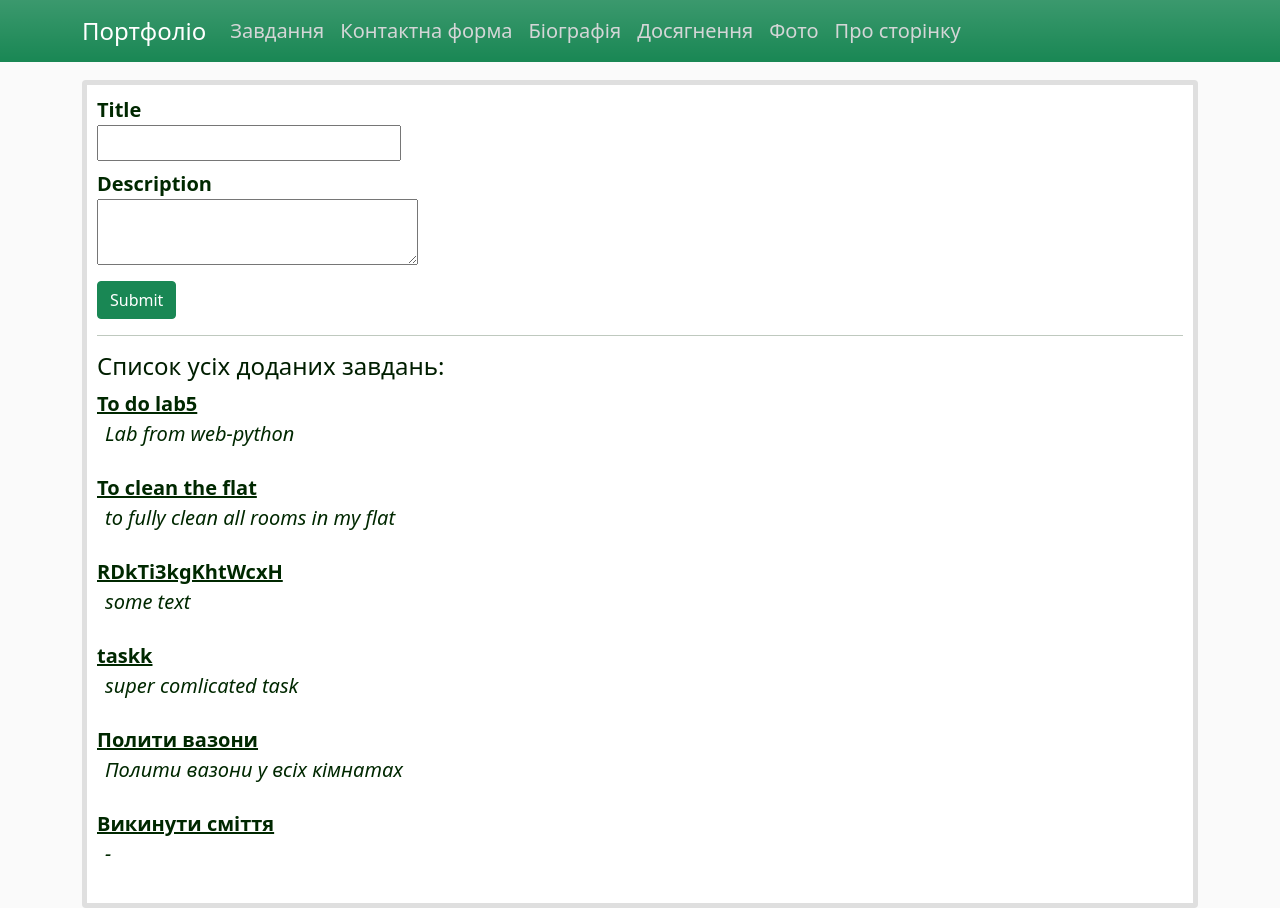
After one commit to liubolif/fatsiievych_project, a Flask app: page /task in a window 1280 px wide. The commit adds this page. Run offline with Flask 2, Linux system fonts and the light colour scheme; data comes from the database, SQL or seed files in the repository; both versions use the stored data as it was after the commit; some libraries are stand-ins or nearby versions.

Commit message:
lab_5_beta

```diff
--- a/app/forms.py
+++ b/app/forms.py
@@ -18,3 +18,11 @@ class ContactForm(FlaskForm):
                                        message="Текстове повідомлення повинне містити від 2 до 200 символів!")]
                             )
     submit = SubmitField('Submit')
+
+
+class TaskForm(FlaskForm):
+    title = StringField('Title', validators=[])
+
+    description = TextAreaField('Description',
+                                validators=[DataRequired()])
+    submit = SubmitField('Submit')
--- a/app/static/css/custom.css
+++ b/app/static/css/custom.css
@@ -6,7 +6,6 @@ body {
 
 h1, h2, h3, h4, h5, h6 {
   color: #001e00;
-  text-align: center;
 }
 
 .navbar-nav .nav-link {
--- a/app/templates/layout.html
+++ b/app/templates/layout.html
@@ -26,6 +26,9 @@
             </button>
             <div class="collapse navbar-collapse fs-5" id="navbarNavDropdown">
                 <ul class="navbar-nav">
+                    <li class="nav-item">
+                      <a class="nav-link" aria-current="page" href="{{url_for('task')}}">Завдання</a>
+                    </li>
                     <li class="nav-item">
                       <a class="nav-link" aria-current="page" href="{{url_for('contact')}}">Контактна форма</a>
                     </li>
--- /dev/null
+++ b/app/templates/task.html
@@ -0,0 +1,37 @@
+{% extends "layout.html" %}
+{% block content %}
+    <div>
+        {% with messages = get_flashed_messages(with_categories=true) %}
+            {% if messages %}
+                {% for category, message in messages %}
+                    <div class="alert alert-{{ category }}">
+                    {{ message }}
+                    </div>
+                {% endfor %}
+            {% endif %}
+        {% endwith %}
+    </div>
+
+    {% from "_render_field.html" import render_field%}
+    <form action="{{ url_for('task') }}" method="POST">
+        {{form.csrf_token}}
+
+        {{ render_field(form.title) }}
+        {{ render_field(form.description) }}
+
+        {{ form.submit(class="btn btn-success") }}
+
+    </form>
+
+    <hr>
+    <h4>Cписок усіх доданих завдань:</h4>
+
+    {% for t in all_tasks %}
+    <dl>
+        <dt> <b><u>{{t.title | safe }}</u></b> </dt>
+        <dd class="px-2"> <i>{{t.description | safe }}</i> </dd>
+    </dl>
+    {% endfor %}
+
+
+{% endblock content %}
--- a/app/views.py
+++ b/app/views.py
@@ -1,9 +1,10 @@
 # -*- coding: utf-8 -*-
-
 
 from flask import Flask, render_template, url_for, request, redirect, flash, session
 from app import app
-from app.forms import ContactForm
+from app.forms import ContactForm, TaskForm
+from app.models import Task
+from app import db
 from datetime import datetime
 import os
 import sys
@@ -62,6 +63,39 @@ def photo():
     return render_template('photo.html', title='Фото', footer_info=footer_info, makeLittle=False)
 
 
+@app.route("/task", methods=['POST', 'GET'])
+def task():
+    form = TaskForm()
+    print("++++++++")
+    # якщо користувач передає дані
+
+    all_tasks = Task.query.all()
+
+    if form.validate_on_submit():
+        # дістаємо дані із форм
+        title = form.title.data
+        description = form.description.data
+
+        new_task = Task(title=title, description=description)
+        print(new_task)
+        try:
+            db.session.add(new_task)
+            db.session.commit()
+            flash(f'Завдання успішно додане', 'success')
+        except:
+            db.session.rollback()
+            flash('Помилка db', 'danger')
+        # У РОУТІ ВИКОНУЄМО ВСІ І ПЕРЕДАЄМО ШАБЛОНУ, А ТАМ ПЕРЕБИРАЄМО ЦИКЛОМ
+
+        return redirect(url_for('task'))
+
+    elif request.method == 'POST':
+        flash('Щось пішло не так....', 'danger')
+        return redirect(url_for('task'))
+
+    return render_template('task.html', title='Завдання', form=form, all_tasks=all_tasks)
+
+
 @app.route("/contact", methods=['POST', 'GET'])
 def contact():
     form = ContactForm()
```
Also changed, not shown: app/__init__.py (+8 -1 lines), app/config.py (added, +9 -0 lines), app/models.py (added, +11 -0 lines), data.json (+60 -0 lines), app/site.db (added).
